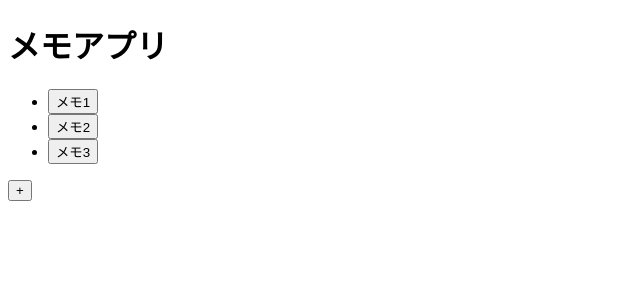
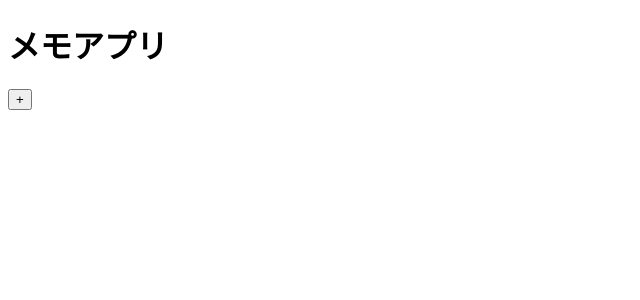
Before and after one commit to stahnu/memo-app-spa, a React (Vite) app: page / in a window 1280 px wide. Shown: the top 300 px of the page, without its empty margins (0-640 px from the left). Built offline with nearby package versions, Linux system fonts and the light colour scheme.

Commit message:
localStorageでデータを永続化する

```diff
--- a/src/App.jsx
+++ b/src/App.jsx
@@ -1,25 +1,22 @@
-import { useState } from "react";
+import { useEffect, useState } from "react";
 import { NoteList } from "./NoteList.jsx";
 import { NoteEditor } from "./NoteEditor.jsx";
 
-let nextId = 3;
-const initialNotes = [
-  { id: 0, content: "メモ1\nメモ1の内容\nメモ1の内容\nメモ1の内容" },
-  { id: 1, content: "メモ2\nメモ2の内容\nメモ2の内容\nメモ2の内容" },
-  { id: 2, content: "メモ3\nメモ3の内容\nメモ3の内容\nメモ3の内容" },
-];
-
 function App() {
-  const [notes, setNotes] = useState(initialNotes);
+  const [notes, setNotes] = useState(() => {
+    const storedNotes = localStorage.getItem("notes");
+    return storedNotes ? JSON.parse(storedNotes) : [];
+  });
   const [selectedId, setSelectedId] = useState(null);
 
+  useEffect(() => {
+    localStorage.setItem("notes", JSON.stringify(notes));
+  }, [notes]);
+
   function handleAddNote() {
-    const newNote = { id: nextId, content: "新規メモ" };
-
+    const newNote = { id: crypto.randomUUID(), content: "新規メモ" };
     setNotes([...notes, newNote]);
     setSelectedId(newNote.id);
-
-    nextId++;
   }
 
   function handleUpdateNote(content) {
```
